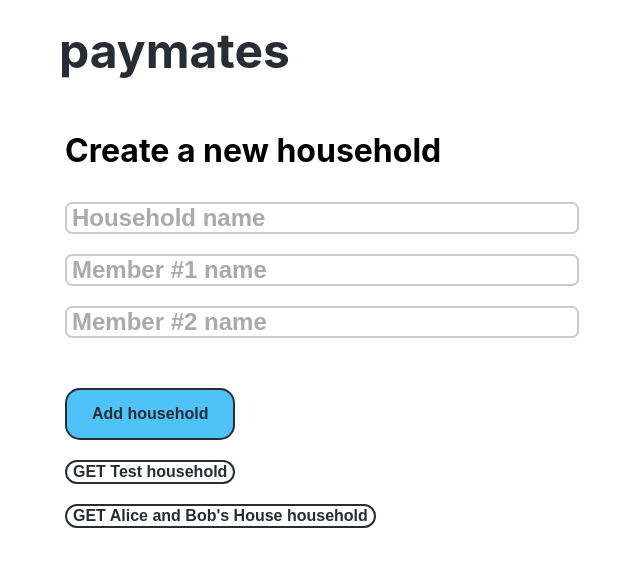
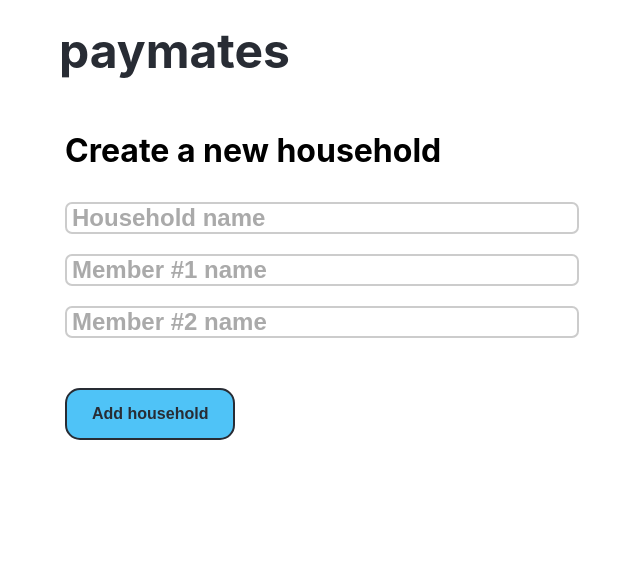
Before and after one commit to houblon/paymates, a React (Create React App) app in the folder client/: page /create-household in a window 1280 px wide. Shown: the top 566 px of the page, without its empty margins (191-831 px from the left). Built offline with nearby package versions, Linux system fonts and the light colour scheme; the HTML template or start-up script is replaced by a standard one.

Commit message:
Remove test buttons from create household page

```diff
--- a/client/src/components/pages/CreateHousehold/CreateHousehold.js
+++ b/client/src/components/pages/CreateHousehold/CreateHousehold.js
@@ -225,16 +225,6 @@ class CreateHousehold extends Component {
             label="Add household"
             className="submit_on_white"
           />
-          <br />
-          <br />
-          <Button onClick={() => this.mongoHouseholdsTest('households', '5c146f11e5fada39ca922968')}
-            label="GET Test household"
-          />
-          <br />
-          <br />
-          <Button onClick={() => this.mongoHouseholdsTest('households', '5c14196288ab5128ca0a5564')}
-            label="GET Alice and Bob's House household"
-          />
       </div>
     );
   }
```
